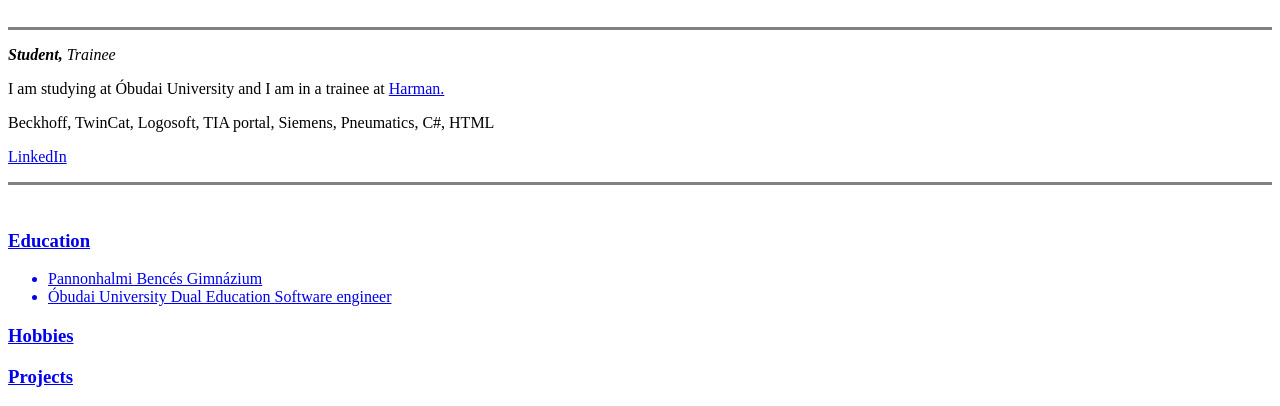
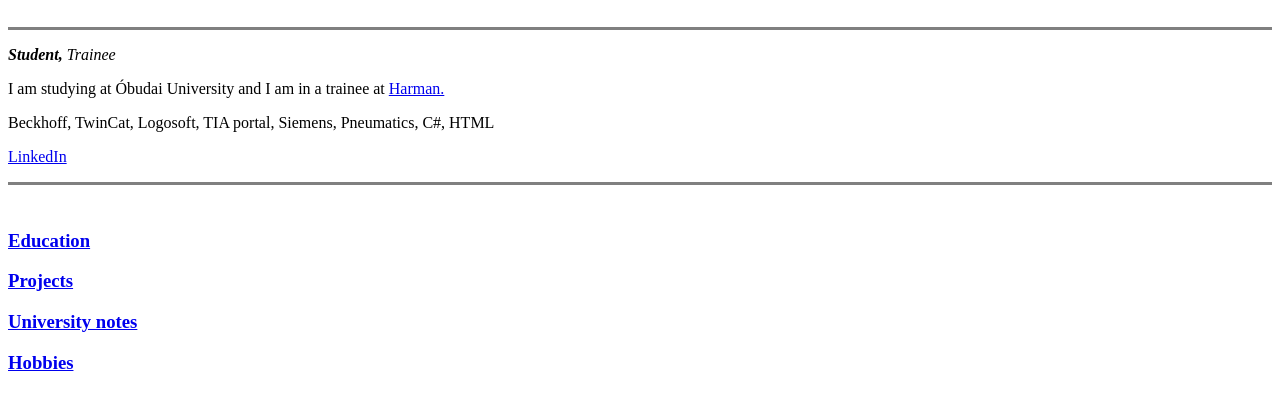
Before and after one commit to marsomate/CV-1.0, a plain HTML site: page index.html in a window 1280 px wide. Shown: the part 706-1112 px from the top of the page. Drawn offline with Linux system fonts and the light colour scheme.

Commit message:
Update index.html

```diff
--- a/index.html
+++ b/index.html
@@ -15,12 +15,9 @@
     <p><a href="https://www.linkedin.com/in/m%C3%A1t%C3%A9-mars%C3%B3-1549511ab/">LinkedIn</p>
     <hr size="3" noshade>
     <br>
-    <h3>Education</h3>
-    <ul>
-        <li>Pannonhalmi Bencés Gimnázium</li>
-        <li>Óbudai University Dual Education Software engineer</li>
-    </ul>
+    <h3><a href="Education.html">Education</a></h3>
+    <h3><a href="Projects.html">Projects</h3>
+    <h3><a href="University_notes.html">University notes</a></h3>
     <h3><a href="hobbies.html">Hobbies</a></h3>
-    <h3><a href="Projects.html">Projects</h3>
 </body>
 </html>
```
